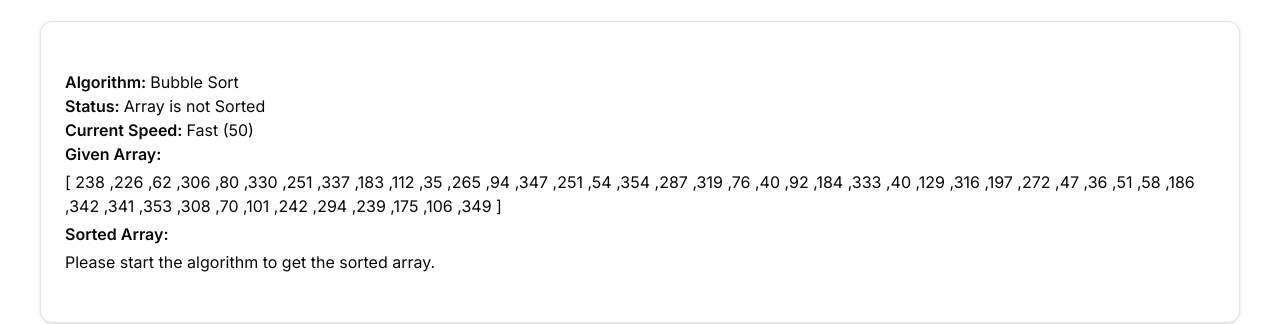
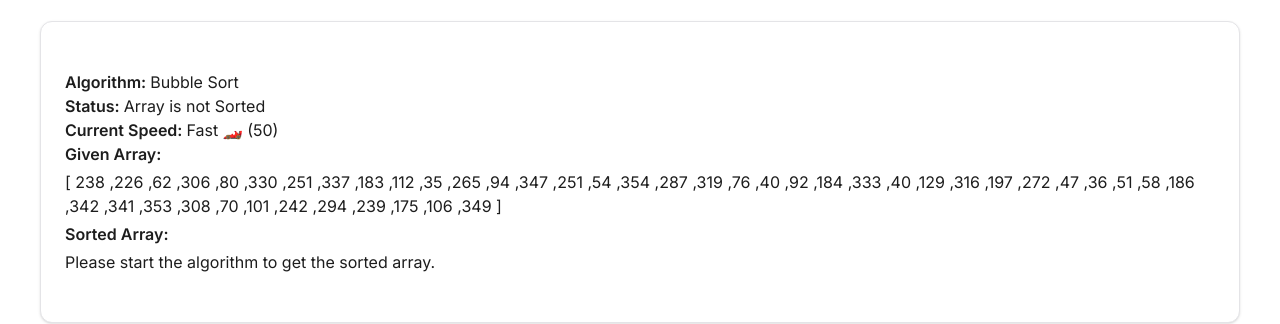
Before and after one commit to 1ofx9/algo-visualizer, a Next.js app: page /sorting in a window 1280 px wide. Shown: the part 187-511 px from the top of the page. Built offline with nearby package versions, Linux system fonts and the light colour scheme.

Commit message:
minor chnges
- changed bar and background colours in dark mode.
- Changed speed indicators for more accurate info

```diff
--- a/app/globals.css
+++ b/app/globals.css
@@ -5,9 +5,9 @@
 @layer base {
   :root {
     --background: 0 0% 100%;
-    --foreground: 240 10% 3.9%;
+    --foreground: 0 0% 9.8%;;
     --card: 0 0% 100%;
-    --card-foreground: 240 10% 3.9%;
+    --card-foreground: 0 0% 11.5%;
     --popover: 0 0% 100%;
     --popover-foreground: 240 10% 3.9%;
     --primary: 240 5.9% 10%;
@@ -33,9 +33,9 @@
   }
 
   .dark {
-    --background: 240 10% 3.9%;
+    --background: 0 0% 9.8%;
     --foreground: 0 0% 98%;
-    --card: 240 10% 3.9%;
+    --card: 0 0% 11.5%;
     --card-foreground: 0 0% 98%;
     --popover: 240 10% 3.9%;
     --popover-foreground: 0 0% 98%;
@@ -57,7 +57,7 @@
     --chart-3: 30 80% 55%;
     --chart-4: 280 65% 60%;
     --chart-5: 340 75% 55%;
-    --bar-default: 25 47% 95%;
+    --bar-default: 240 100% 98.6%;
   }
 }
 
@@ -82,6 +82,7 @@
 }
 .sorted-line-color {
   background: theme("colors.system.barsorted");
+
 }
 
 @keyframes pulse {
--- a/app/sorting/page.tsx
+++ b/app/sorting/page.tsx
@@ -1,6 +1,6 @@
 "use client";
 
-import React, { useRef, useState, useEffect, RefObject } from "react";
+import React, { useRef, useState, useEffect, type RefObject } from "react";
 import SortingHeader from "@/components/sortingpage/header";
 import { SortControls } from "@/components/sortingpage/controls";
 import Footer from "@/components/footer";
@@ -42,23 +42,21 @@ export default function SortingPage() {
   function arrayStatus() {
     if (isSorting) {
       return " Sorting...";
-    } else if (isAnimationComplete) {
+    }if (isAnimationComplete) {
       return " Sorting Completed!";
-    } else {
+    }
       return " Array is not Sorted";
-    }
   }
 
   function isarraysorted() {
     if (isSorting) {
       return " Please wait... :)";
-    } else {
+    }
       return <span>{arrayString}</span>;
-    }
   }
 
-  const arrayString = ["[ " + arrayToSort.join(" ,") + " ]"];
-  const unsortedArrayString = ["[ " + unsortedArray.join(" ,") + " ]"];
+  const arrayString = [`[ ${arrayToSort.join(" ,")} ]`];
+  const unsortedArrayString = [`[ ${unsortedArray.join(" ,")} ]`];
 
   const divRefs = useRef<(RefObject<HTMLDivElement> | null)[]>([]);
   const [divHeights, setDivHeights] = useState<number[]>([]);
@@ -77,7 +75,7 @@ export default function SortingPage() {
     };
 
     divRefs.current.forEach((ref, index) => {
-      if (ref && ref.current) {
+      if (ref?.current) {
         updateHeight(index, ref.current.offsetHeight);
 
         const observer = new MutationObserver(() => {
@@ -121,14 +119,13 @@ export default function SortingPage() {
         <div id="array-display-container">
           <div className="w-screen-sm m-5 p-5">
             <Card>
-              <CardHeader></CardHeader>
+              <CardHeader />
               <CardContent>
                 <div className="flex flex-col">
                   <div className="flex gap-1">
                     <p className="font-semibold">Algorithm:</p>
-                    {selectedAlgorithm.charAt(0).toUpperCase() +
-                      selectedAlgorithm.slice(1) +
-                      " Sort"}
+                    {`${selectedAlgorithm.charAt(0).toUpperCase() +
+                      selectedAlgorithm.slice(1)} Sort`}
                   </div>
                   <div className="flex gap-1">
                     <p className="font-semibold">Status:</p>
@@ -139,12 +136,12 @@ export default function SortingPage() {
                     {(() => {
                       const speed =
                         animationSpeed === 0
-                          ? `Instant (${animationSpeed})`
+                          ? <p className="text-system-barchange">Instant ⚡ ({animationSpeed})</p>
                           : animationSpeed >= 1 && animationSpeed <= 15
-                            ? `Slow (${animationSpeed})`
+                            ? `Slow 🐌 (${animationSpeed})`
                             : animationSpeed >= 16 && animationSpeed <= 30
-                              ? `Medium (${animationSpeed})`
-                              : `Fast (${animationSpeed})`;
+                              ? `Medium 🏃‍♂️‍➡️ (${animationSpeed})`
+                              : `Fast 🏎️ (${animationSpeed})`;
                       return speed;
                     })()}
                   </div>
@@ -166,7 +163,7 @@ export default function SortingPage() {
                   </div>
                 </div>
               </CardContent>
-              <CardFooter></CardFooter>
+              <CardFooter />
             </Card>
           </div>
         </div>
```
Also changed, not shown: 1 other file (tests, documents, lock files or other folders).
